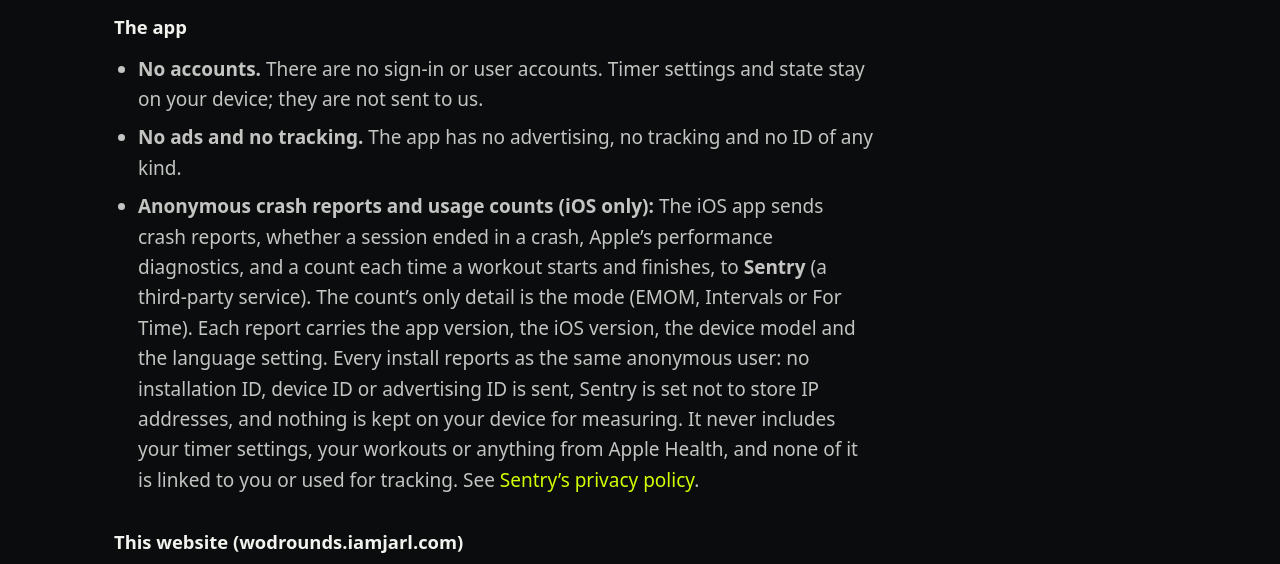
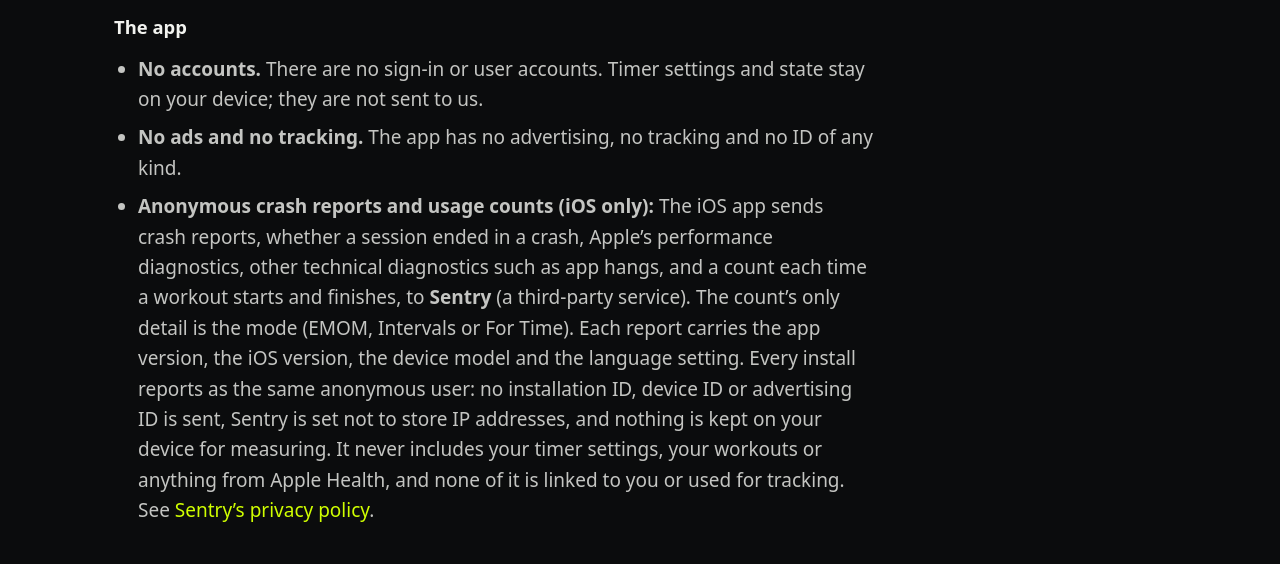
Before and after one commit to JarlLyng/WODrounds, a plain HTML site: page docs/privacy.html in a window 1280 px wide. Shown: the part 212-776 px from the top of the page. Drawn offline with Linux system fonts and the light colour scheme.

Commit message:
Declare Other Diagnostic Data (MetricKit, app hangs) next to Crash and Performance
Not linked, no tracking, App Functionality, as sentry-cocoa's own privacy
manifest does. The policy and docs/SENTRY.md name it, with the release-day
label text.

Co-Authored-By: Claude Opus 5.5 <noreply@anthropic.com>

```diff
--- a/docs/privacy.html
+++ b/docs/privacy.html
@@ -68,7 +68,7 @@
         <ul>
           <li><strong>No accounts.</strong> There are no sign-in or user accounts. Timer settings and state stay on your device; they are not sent to us.</li>
           <li><strong>No ads and no tracking.</strong> The app has no advertising, no tracking and no ID of any kind.</li>
-          <li><strong>Anonymous crash reports and usage counts (iOS only):</strong> The iOS app sends crash reports, whether a session ended in a crash, Apple’s performance diagnostics, and a count each time a workout starts and finishes, to <strong>Sentry</strong> (a third-party service). The count’s only detail is the mode (EMOM, Intervals or For Time). Each report carries the app version, the iOS version, the device model and the language setting. Every install reports as the same anonymous user: no installation ID, device ID or advertising ID is sent, Sentry is set not to store IP addresses, and nothing is kept on your device for measuring. It never includes your timer settings, your workouts or anything from Apple Health, and none of it is linked to you or used for tracking. See <a href="https://sentry.io/privacy/" rel="noopener noreferrer">Sentry’s privacy policy</a>.</li>
+          <li><strong>Anonymous crash reports and usage counts (iOS only):</strong> The iOS app sends crash reports, whether a session ended in a crash, Apple’s performance diagnostics, other technical diagnostics such as app hangs, and a count each time a workout starts and finishes, to <strong>Sentry</strong> (a third-party service). The count’s only detail is the mode (EMOM, Intervals or For Time). Each report carries the app version, the iOS version, the device model and the language setting. Every install reports as the same anonymous user: no installation ID, device ID or advertising ID is sent, Sentry is set not to store IP addresses, and nothing is kept on your device for measuring. It never includes your timer settings, your workouts or anything from Apple Health, and none of it is linked to you or used for tracking. See <a href="https://sentry.io/privacy/" rel="noopener noreferrer">Sentry’s privacy policy</a>.</li>
         </ul>
 
         <h2>This website (wodrounds.iamjarl.com)</h2>
```
Also changed, not shown: 3 other files.
